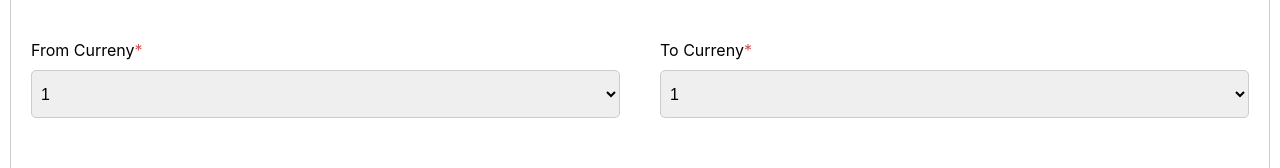
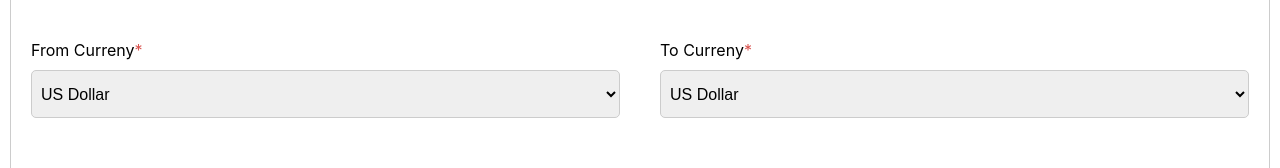
Before and after one commit to wc42888/quote, a React (Create React App) app: page / in a window 1280 px wide. Shown: the part 322-490 px from the top of the page. Built offline with nearby package versions, Linux system fonts and the light colour scheme.

Commit message:
updated select field with the options

```diff
--- a/src/App.js
+++ b/src/App.js
@@ -2,6 +2,7 @@ import React from 'react';
 import styled from 'styled-components';
 import { Title, Field, SelectField } from './components';
 import { LIGHT_BLUE, LIGHT_GREY } from './typography';
+import { currencies } from './constants';
 
 function App() {
   return (
@@ -17,8 +18,8 @@ function App() {
           <Field type="email" label="Email" required />
         </Section>
         <Section>
-          <SelectField label="From Curreny" required />
-          <SelectField label="To Curreny" required />
+          <SelectField label="From Curreny" options={currencies} required />
+          <SelectField label="To Curreny" options={currencies} required />
         </Section>
       </Content>
     </Container>
--- a/src/components/SelectField.js
+++ b/src/components/SelectField.js
@@ -1,11 +1,10 @@
 import React from 'react';
-import styled from 'styled-components';
 import Select from './Select';
 import Label from './Label';
 import Required from './Required';
 import Container from './FieldContainer';
 
-const SelectField = ({ label, required }) => {
+const SelectField = ({ label, required, options }) => {
   const renderRequired = () => (required ? <Required>*</Required> : null);
 
   const renderLabel = () => (
@@ -19,13 +18,14 @@ const SelectField = ({ label, required }) => {
     <Container>
       {renderLabel()}
       <Select>
-        <Option>1</Option>
-        <Option>2</Option>
+        {options.map((option) => (
+          <option key={option.value} value={option.value}>
+            {option.option}
+          </option>
+        ))}
       </Select>
     </Container>
   );
 };
 
-const Option = styled.option``;
-
 export default SelectField;
```
